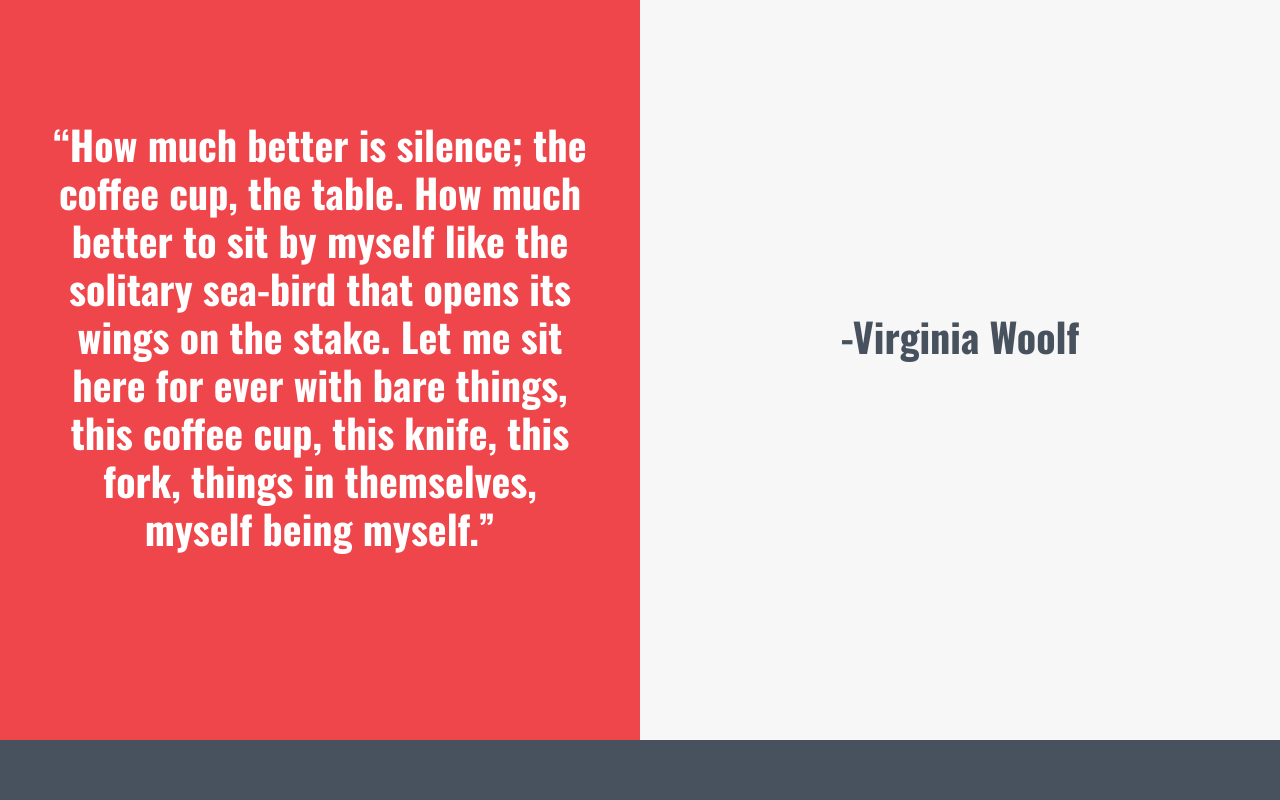
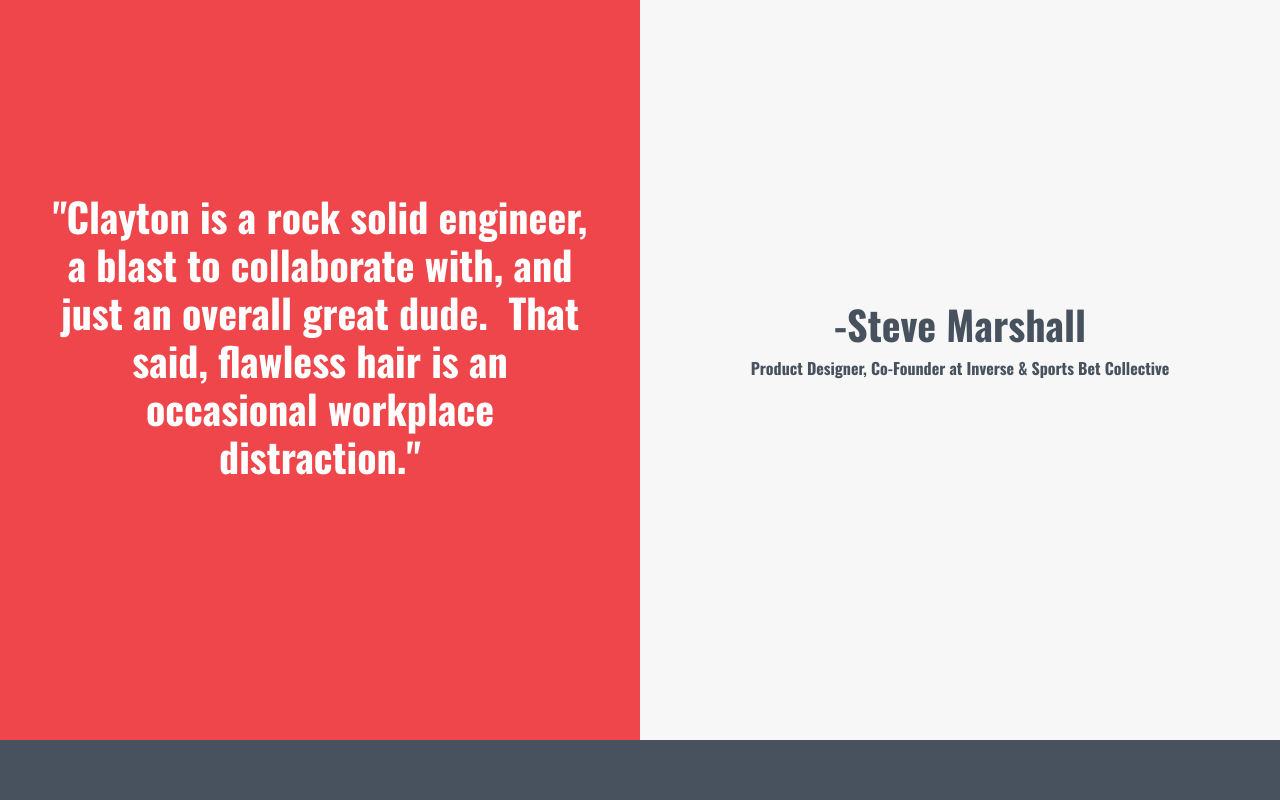
Before and after one commit to claytongentry/clayton, a React (Create React App) app: page / in a window 1280 px wide. Shown: the part 860-1660 px from the top of the page. Built offline with nearby package versions, Linux system fonts and the light colour scheme.

Commit message:
thanks, deev

```diff
--- a/src/App.css
+++ b/src/App.css
@@ -10,15 +10,14 @@ p {
   margin: 0;
 }
 
-a: {
+a {
   color: inherit;
-  text-decoration: underline;
+  text-decoration: none;
 }
 
 a:hover {
-  text-decoration: none;
+  color: inherit;
 }
-
 
 li {
   display: "table";
--- a/src/App.js
+++ b/src/App.js
@@ -167,11 +167,18 @@ class Poll extends Component {
       <div className="row" style={{ marginLeft: "auto", marginRight: "auto" }}>
         <div className="col-md-6" style={{ alignItems: "center", backgroundColor: "#EF464B", display: "flex", justifyContent: "center", minHeight: 300, padding: 50 }}>
           <h1 style={{ color: "white", fontFamily: "Oswald", fontWeight: 900 }} className="quote">
-            “How much better is silence; the coffee cup, the table. How much better to sit by myself like the solitary sea-bird that opens its wings on the stake. Let me sit here for ever with bare things, this coffee cup, this knife, this fork, things in themselves, myself being myself.”
+            "Clayton is a rock solid engineer, a blast to collaborate with, and just an overall great dude.  That said, flawless hair is an occasional workplace distraction."
           </h1>
         </div>
         <div className="col-md-6" style={{ alignItems: "center", backgroundColor: APP_WHITE, display: "flex", justifyContent: "center", minHeight: 300, padding: 50 }}>
-          <h1 style={{ color: APP_BLACK, fontFamily: "Oswald", fontWeight: 900 }}>{"-Virginia Woolf"}</h1>
+          <a href="https://www.linkedin.com/in/stevemarshall/" target="_blank">
+            <h1 style={{ color: APP_BLACK, fontFamily: "Oswald", fontWeight: 900 }}>
+              -Steve Marshall
+            </h1>
+            <p style={{ color: APP_BLACK }}>
+              Product Designer, Co-Founder at Inverse & Sports Bet Collective
+            </p>
+          </a>
         </div>
       </div>
     )
```
